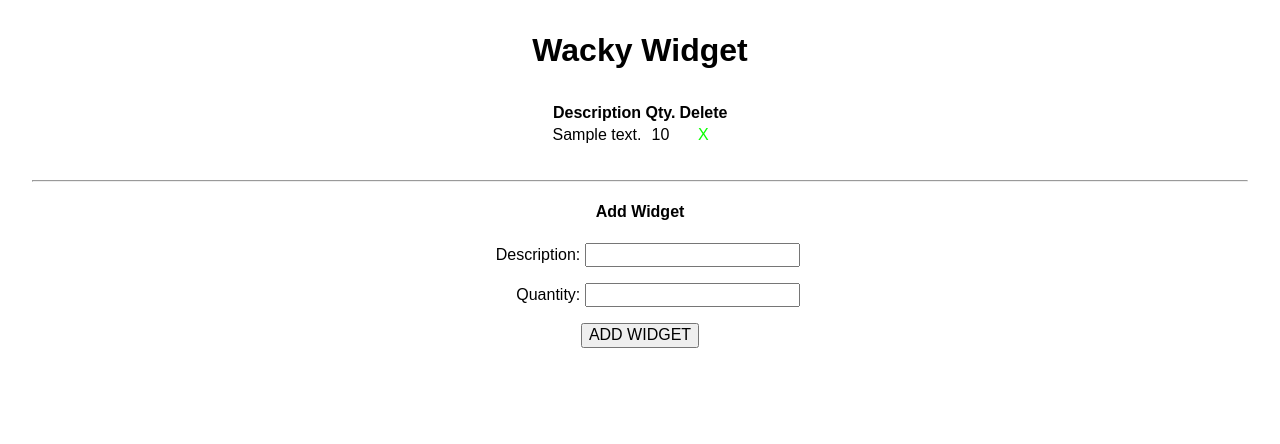
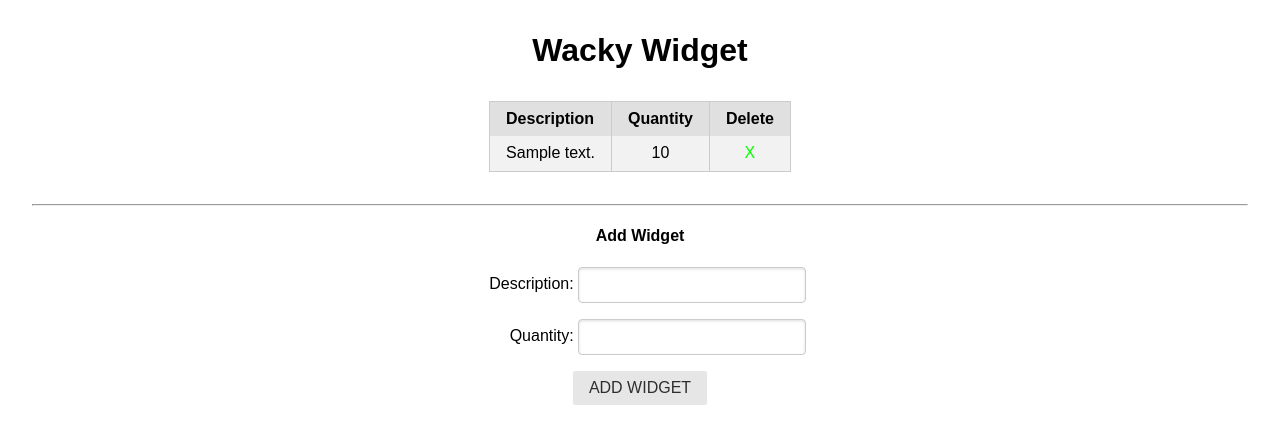
Before and after one commit to Alifasihy/Assessment3, a Django app: page / in a window 1280 px wide. Shown: the top 444 px of the page. Run offline with Django 4.2, Linux system fonts and the light colour scheme; tables that the repository leaves empty hold one stand-in row (values such as "Sample post"); some libraries are stand-ins or nearby versions.

Commit message:
Last commit

```diff
--- a/main_app/models.py
+++ b/main_app/models.py
@@ -1,8 +1,7 @@
 from django.db import models
 
-# Create your models here.
 class Widget(models.Model):
     description = models.CharField(max_length=50)
     quantity = models.IntegerField()
     def __str__(self):
-        return f"{self.quantity} {self.description}"
+        return f"{self.quantity} {self.description}s"
--- a/main_app/templates/index.html
+++ b/main_app/templates/index.html
@@ -15,11 +15,13 @@
     <h3>There is no Widgets Exist</h3>
     <hr>
     {% else %}
-    <table>
+    <table class="pure-table pure-table-striped">
         <thead>
-            <th>Description</th>
-            <th>Qty.</th>
-            <th>Delete</th>
+            <tr>
+                <th>Description</th>
+                <th>Quantity</th>
+                <th>Delete</th>
+            </tr>
         </thead>
         <tbody>
             {% for widget in widget_list %}
@@ -35,11 +37,11 @@
     </table>
     <hr>
     {% endif %}
-    <h4>Add   Widget</h4>
-    <form action="{% url 'add_widget' %}" method="post">
+    <h4>Add Widget</h4>
+    <form class="pure-form" action="{% url 'add_widget' %}" method="post">
         {% csrf_token %}
         {{ widget_form.as_p }}
-        <button type="submit">ADD  WIDGET</button>
+        <button class="pure-button" type="submit">ADD WIDGET</button>
     </form>
 </body>
 </html>
--- a/main_app/urls.py
+++ b/main_app/urls.py
@@ -1,3 +1,6 @@
+from django.urls import path
+from . import views
+
 from django.urls import path
 from . import views
 
```
